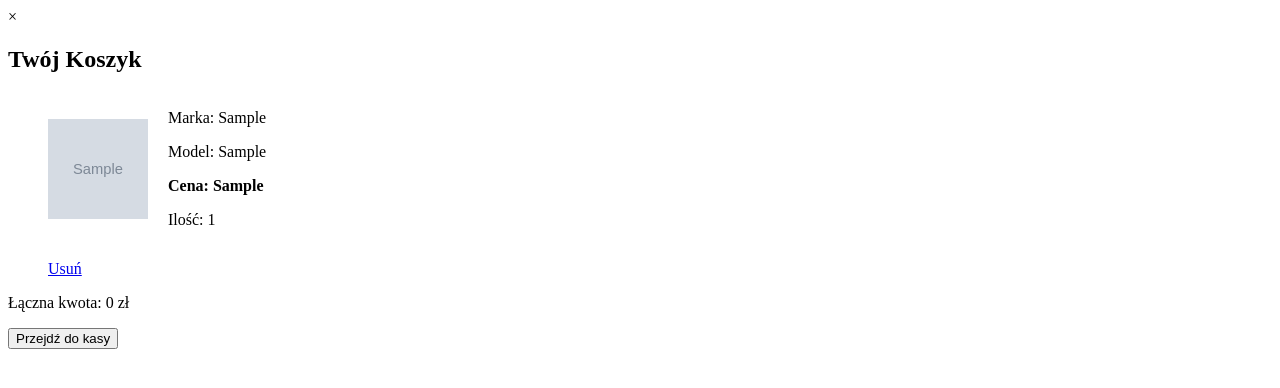
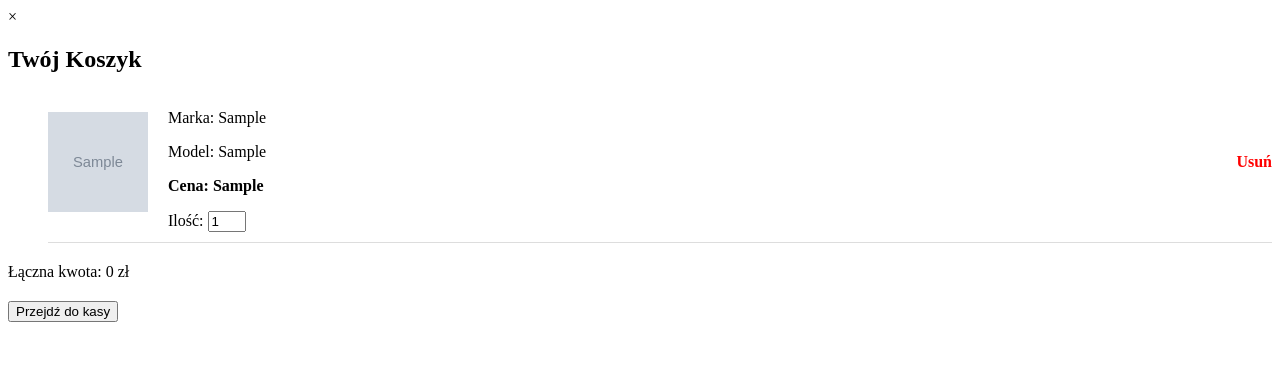
Before and after one commit to LukzoneR/strona-sklepu, a PHP site: page /cart.php in a window 1280 px wide. Shown: the top 388 px of the page. Run offline with PHP 8.4, Linux system fonts and the light colour scheme; tables that the repository leaves empty or names only in its code hold one stand-in row (values such as "Sample post"); grey boxes marked "Sample" are stand-in pictures.

Commit message:
poprawa koszyka i zmiana logo

```diff
--- a/Shop/add_to_cart.php
+++ b/Shop/add_to_cart.php
@@ -14,7 +14,7 @@ $produkt_id = $_POST['produkt_id'];
 $kategoria = $_POST['kategoria'];
 $ilosc = 1;
 
-// Sprawdzenie, czy koszyk istnieje
+
 $koszyk_id = null;
 $query = "SELECT koszyk_id FROM koszyki WHERE uzytkownik_id = ?";
 $stmt = $conn->prepare($query);
@@ -24,7 +24,7 @@ $stmt->bind_result($koszyk_id);
 $stmt->fetch();
 $stmt->close();
 
-// Jeśli koszyk nie istnieje, utwórz nowy
+
 //if (!$koszyk_id) {
     $query = "INSERT INTO koszyki (uzytkownik_id) VALUES (?)";
     $stmt = $conn->prepare($query);
@@ -34,7 +34,7 @@ $stmt->close();
     $stmt->close();
 //}
 
-// Dodanie produktu do koszyka
+
 $query = "INSERT INTO koszyk_produkty (koszyk_id, produkt_id, kategoria, ilosc)
           VALUES (?, ?, ?, ?)";
 $stmt = $conn->prepare($query);
--- a/Shop/cart.php
+++ b/Shop/cart.php
@@ -2,13 +2,11 @@
     include("db_connect.php");
 
     function convertPriceToNumber($price) {
-        // Usuwamy wszystkie znaki inne niż cyfry i kropki (.)
         $numericPrice = preg_replace('/[^0-9.]/', '', $price);
         return floatval($numericPrice);
     }
 
     function getCartItems($conn) {
-        // Pobierz produkty z tabeli koszyk_produkty
         $query = "SELECT id, koszyk_id, produkt_id, kategoria, ilosc FROM koszyk_produkty";
         $result = mysqli_query($conn, $query);
 
@@ -19,13 +17,13 @@
                 $category = $row['kategoria'];
                 $productId = $row['produkt_id'];
 
-                // Pobierz szczegóły produktu z odpowiedniej tabeli na podstawie kategorii
                 $productQuery = "SELECT photo, marka, model, cena FROM $category WHERE id = $productId";
                 $productResult = mysqli_query($conn, $productQuery);
 
                 if ($productResult && mysqli_num_rows($productResult) > 0) {
                     $productData = mysqli_fetch_assoc($productResult);
                     $productData['ilosc'] = $row['ilosc'];
+                    $productData['koszyk_id'] = $row['id'];
                     $products[] = $productData;
                 }
             }
@@ -35,10 +33,6 @@
     }
 
     $cartItems = getCartItems($conn);
-
-    $sql = "SELECT * FROM koszyk_produkty";
-    $result2 = mysqli_query($conn, $sql);
-    $tab = mysqli_fetch_all($result2, MYSQLI_ASSOC);
 ?>
 
 <!DOCTYPE html>
@@ -51,7 +45,14 @@
         #cart-items li {
             display: flex;
             align-items: center;
+            justify-content: space-between;
             margin-bottom: 15px;
+            border-bottom: 1px solid #ddd;
+            padding-bottom: 10px;
+        }
+
+        #cart-modal {
+            z-index: 20;
         }
 
         .product-photo {
@@ -69,15 +70,28 @@
             font-weight: bold;
         }
 
-    #cart-modal {
-        z-index: 20;
+        #delete {
+            margin-left: 20px;
         }
 
-    #delete{
-        display: flex;
-        align-items: center;
-        margin-bottom: 15px;
-        flex-grow: 1;
+        #delete a {
+            color: red;
+            text-decoration: none;
+            font-weight: bold;
+        }
+
+        #delete a:hover {
+            text-decoration: underline;
+        }
+
+        .sumary {
+            margin-top: 20px;
+            margin-bottom: 20px;
+        }
+
+        .number-input {
+            display: inline-block;
+            width: 30px;
         }
     </style>
     <title>Document</title>
@@ -86,7 +100,7 @@
 <body>
     <div id="cart-modal" class="modal">
         <div class="modal-content">
-            <span class="close" onclick="closeCartModal()">&times;</span>
+            <span class="close" onclick="closeCartModal(); location.reload()">&times;</span>
             <h2 id="cart-title">Twój Koszyk</h2>
             <div id="cart-container">
                 <ul id="cart-items">
@@ -98,13 +112,19 @@
                             <p>Marka: <?php echo $item['marka']; ?></p>
                             <p>Model: <?php echo $item['model']; ?></p>
                             <p class="product-price">Cena: <?php echo $item['cena']; ?></p>
-                            <p>Ilość: <?php echo $item['ilosc']; ?></p>
+                            <form id="quantity-form-<?php echo $item['koszyk_id']; ?>" onsubmit="return false;">
+                                <label for="quantity">Ilość:</label>
+                                <input type="number" class="number-input" id="number-input-<?php echo $item['koszyk_id']; ?>" name="quantity"
+                                    value="<?php echo $item['ilosc']; ?>" min="1" required
+                                    onchange="handleQuantityChange(<?php echo $item['koszyk_id']; ?>, this);">
+                            </form>
+
+                        </div>
+                        <div id="delete">
+                            <a href='delete_cart.php?id=<?php echo $item['koszyk_id']; ?>'
+                                onclick="return confirm('Czy na pewno chcesz usunąć ten produkt?')">Usuń</a>
                         </div>
                     </li>
-                    <?php endforeach; ?>
-                    <?php foreach($tab as $product): ?>
-                    <div id="delete"><a href='delete_cart.php?id=<?php echo $product['id'];?>'
-                            onclick="return confirm('Czy na pewno chcesz usunąć ten produkt?')">Usuń</a></div>
                     <?php endforeach; ?>
                     <?php else: ?>
                     <li>Twój koszyk jest pusty.</li>
@@ -114,7 +134,7 @@
 
             <!-- Podsumowanie koszyka -->
             <div id="cart-summary">
-                <p>Łączna kwota: <span id="total-price">
+                <p class="sumary">Łączna kwota: <span id="total-price">
                         <?php
                     $totalPrice = 0;
                     foreach ($cartItems as $item) {
@@ -128,6 +148,30 @@
         </div>
     </div>
 
+
+    <script>
+        function updateQuantity(koszykId, newQuantity) {
+            var xhr = new XMLHttpRequest();
+            xhr.open("POST", "update_quantity.php", true);
+            xhr.setRequestHeader("Content-Type", "application/x-www-form-urlencoded");
+
+            var data = "koszyk_id=" + koszykId + "&quantity=" + newQuantity;
+
+            xhr.onreadystatechange = function() {
+                if (xhr.readyState === 4 && xhr.status === 200) {
+                    document.getElementById("total-price").innerHTML = xhr.responseText;
+                }
+            };
+
+            xhr.send(data);
+        }
+
+        function handleQuantityChange(koszykId, inputElement) {
+            var newQuantity = inputElement.value;
+            updateQuantity(koszykId, newQuantity);
+        }
+    </script>
+
 </body>
 
 </html>
--- a/Shop/delete_cart.php
+++ b/Shop/delete_cart.php
@@ -8,7 +8,6 @@
 
         $result = mysqli_query($conn, $sql);
 
-
         if(!$result){
                 echo "Błąd odczytu: ". mysqli_error($conn);
                 exit();
--- a/Shop/index.php
+++ b/Shop/index.php
@@ -28,7 +28,7 @@ include("connect.php");
         </div>
         <div id="midbar">
             <div id="logo" onclick="window.location.href='./index.php'">
-                <img src="./images/logos/RefinedTechMartLogo.svg" alt="Logo strony">
+                <img src="./images/logos/techmart.svg" alt="Logo strony">
             </div>
             <div id="searchbar">
                 <form action="/search" method="GET" class="formularz">
```
Also changed, not shown: Shop/update_quantity.php (added, +16 -0 lines), Shop/images/logos/techmart.svg. Lines whose indentation alone changed are shown as unchanged.
